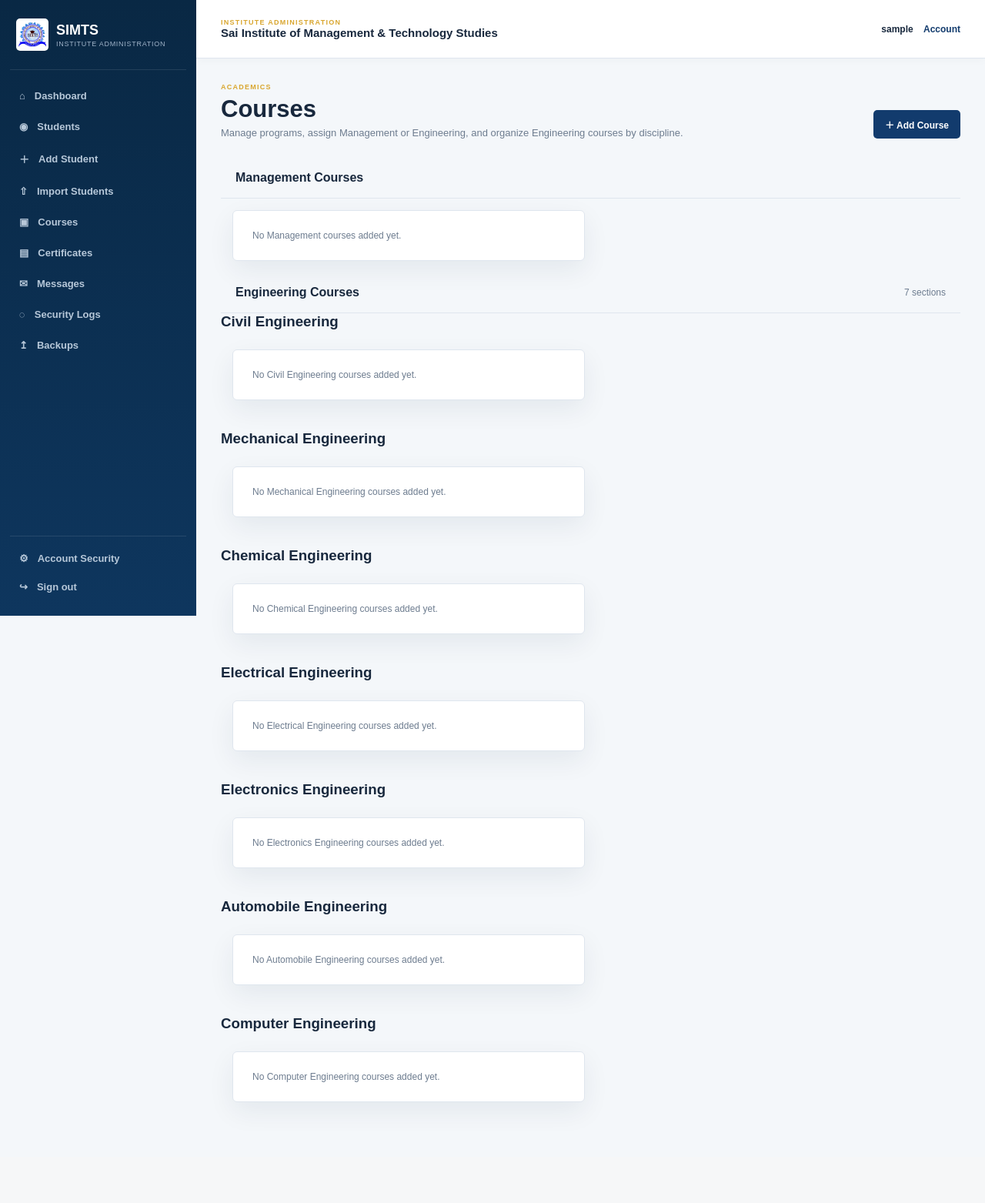
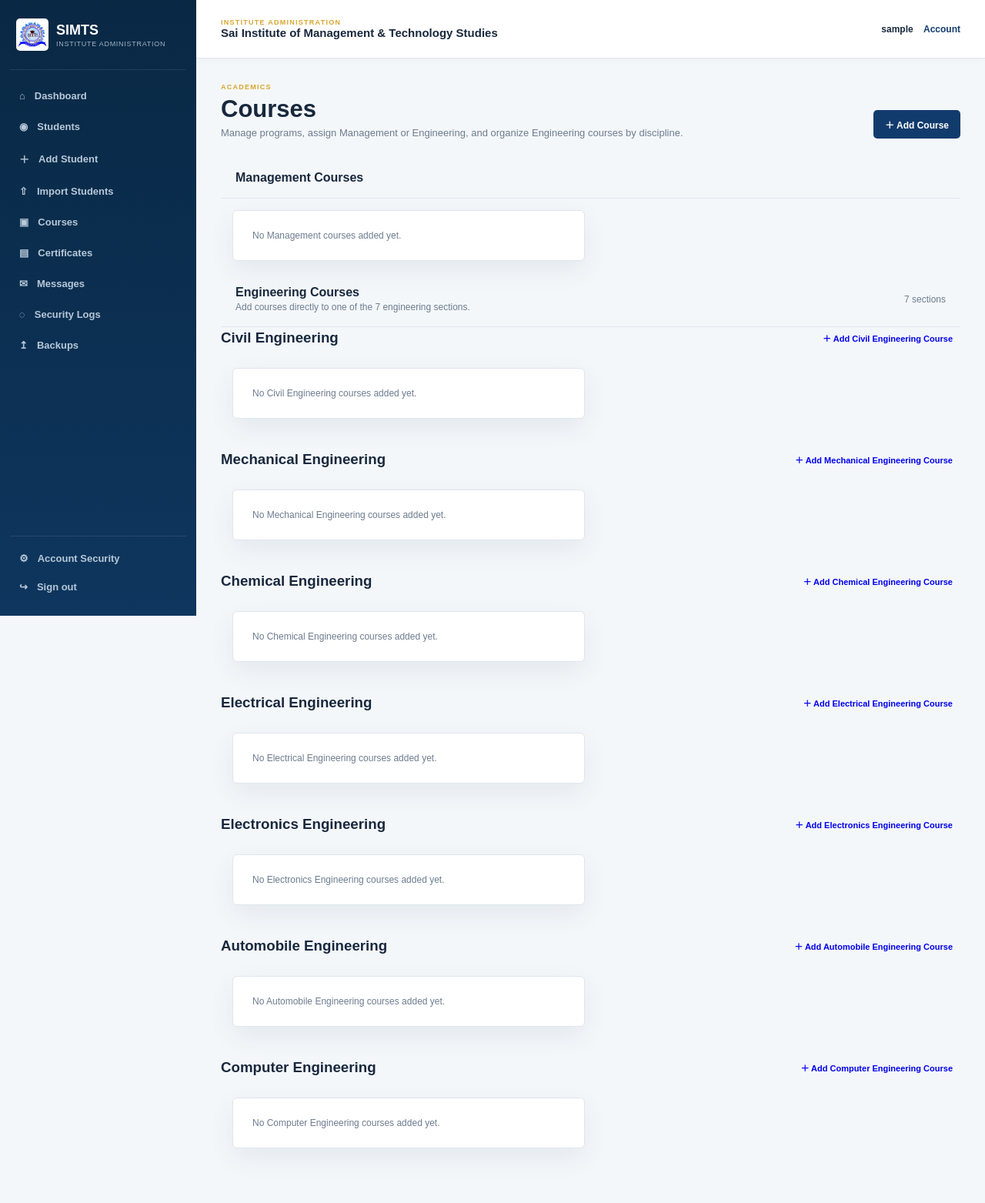
Before and after one commit to Harshzala00/SIMTS, a Flask app: page /admin/courses in a window 1280 px wide. Shown: the whole page at 77% size. Before the commit the page ends 1439 px from the top, so only its background shows below. Run offline with Flask 3, Linux system fonts and the light colour scheme; the visitor is signed in with stand-in values (Sample User, id 1); data that the repository does not hold is empty.

Commit message:
Fix Vercel bundling and add direct Engineering Section course assignment

```diff
--- a/routes/admin.py
+++ b/routes/admin.py
@@ -317,6 +317,9 @@ def courses():
 @admin_bp.route('/courses/add', methods=['GET', 'POST'])
 @protect
 def add_course():
+    preset_section = clean(request.args.get('engineering_section'), 40).lower()
+    if preset_section not in ENGINEERING_SECTION_KEYS:
+        preset_section = ''
     if request.method == 'POST':
         code, name = clean(request.form.get('course_code'), 50), clean(request.form.get('course_name'), 200)
         category = clean(request.form.get('category'), 30).lower()
@@ -342,7 +345,7 @@ def add_course():
         db.session.add(course); db.session.commit()
         audit('CREATE_COURSE', code); flash('Course added.', 'success')
         return redirect(url_for('admin.courses'))
-    return render_template('admin/course_form.html', course=None)
+    return render_template('admin/course_form.html', course=None, preset_category=('engineering' if preset_section else 'management'), preset_engineering_section=preset_section)
 
 @admin_bp.route('/courses/<int:course_id>/edit', methods=['GET', 'POST'])
 @protect
--- a/templates/admin/courses.html
+++ b/templates/admin/courses.html
@@ -18,10 +18,13 @@
 </section>
 
 <section class="admin-course-category">
-  <div class="panel-head"><h2>Engineering Courses</h2><span style="font-size:12px;color:var(--muted)">7 sections</span></div>
+  <div class="panel-head"><div><h2>Engineering Courses</h2><span style="font-size:12px;color:var(--muted)">Add courses directly to one of the 7 engineering sections.</span></div><span style="font-size:12px;color:var(--muted)">7 sections</span></div>
   {% for section_key, section_title in engineering_sections %}
   <div style="margin-bottom:24px">
-    <h3 style="margin:0 0 10px">{{ section_title }}</h3>
+    <div style="display:flex;justify-content:space-between;align-items:center;gap:12px;margin-bottom:10px;flex-wrap:wrap">
+      <h3 style="margin:0">{{ section_title }}</h3>
+      <a class="btn btn-sm btn-primary" href="{{ url_for('admin.add_course', engineering_section=section_key) }}">＋ Add {{ section_title }} Course</a>
+    </div>
     <div class="course-admin-grid">
     {% for c in courses if c.category == 'engineering' and c.engineering_section == section_key %}
       <div class="panel course-admin">
```
Also changed, not shown: templates/admin/course_form.html (+9 -9 lines), vercel.json.
